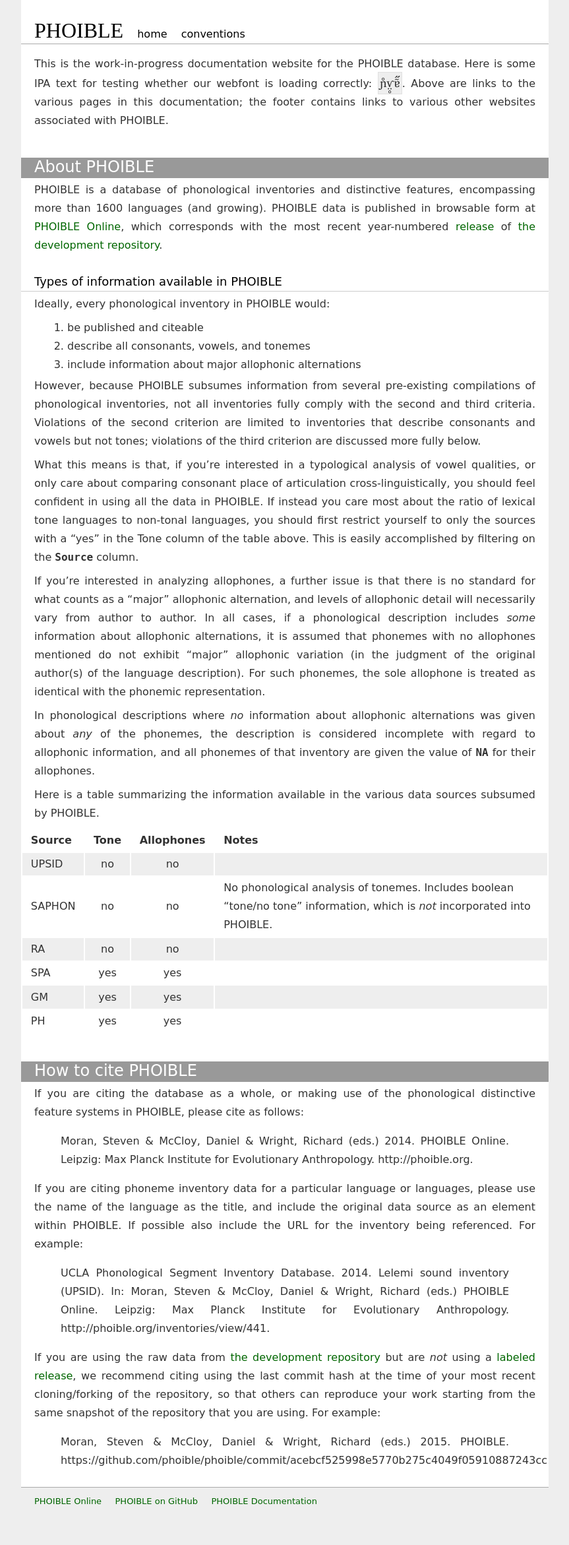
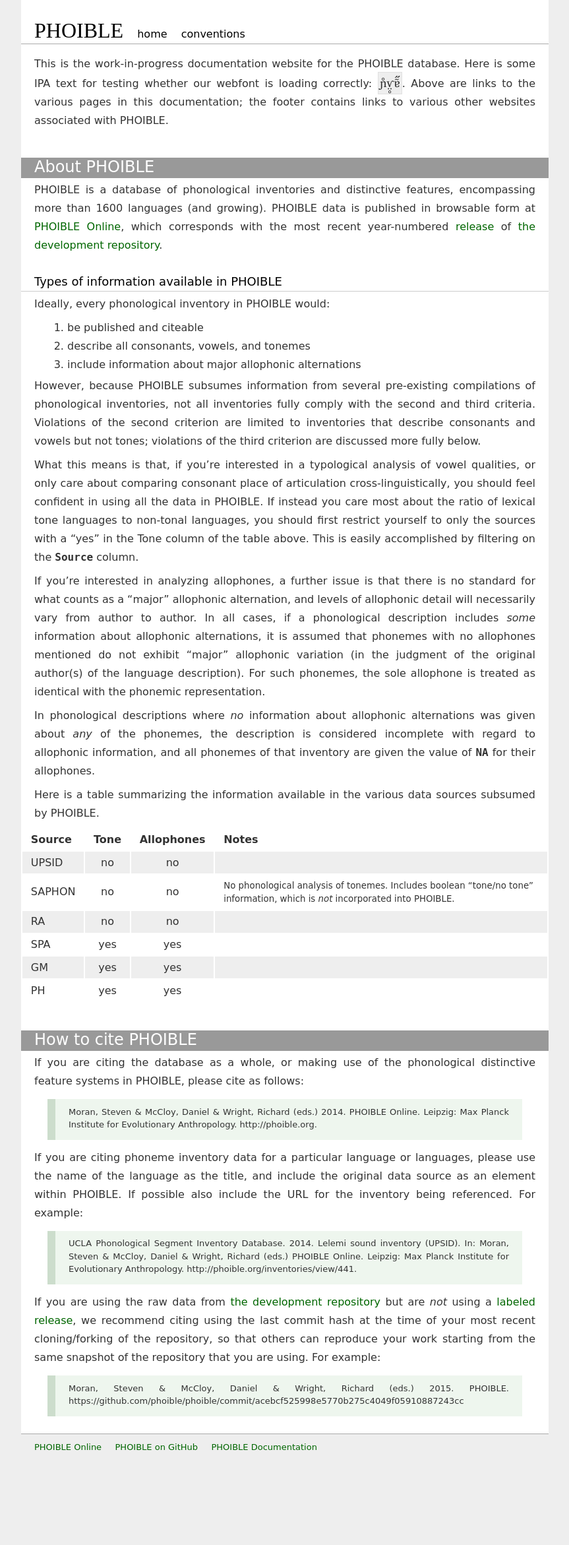
Before and after one commit to phoible/phoible.github.io, a Jekyll site: the page built from index.md, in a window 1280 px wide. Shown: the whole page at 66% size, without its empty margins (208-1071 px from the left). Built offline with Jekyll 4.4.1, drawn with Linux system fonts in a browser that asks for light colours; some web fonts are replaced; Markdown is read by kramdown in place of the engine named in the settings; after the commit the page ends 2260 px from its top, so only the background shows below that.

Commit message:
added blockquote & ol styles; tweaked lower-level headings

```diff
--- a/css/main.css
+++ b/css/main.css
@@ -1,26 +1,20 @@
 /* IPA-friendly proportional serif typeface, used in <code> */
 @font-face { font-family: 'charis';
              src: url('/fonts/CharisSIL-R.woff') format('woff'); }
-@font-face { font-family: 'charis';
-			 font-style: italic;
+@font-face { font-family: 'charis'; font-style: italic;
 			 src: url('/fonts/CharisSIL-I.woff') format('woff'); }
-@font-face { font-family: 'charis';
-             font-weight: bold;
+@font-face { font-family: 'charis'; font-weight: bold;
              src: url('/fonts/CharisSIL-B.woff') format('woff'); }
-@font-face { font-family: 'charis';
-             font-weight: bold;
-             font-style: italic;
+@font-face { font-family: 'charis'; font-weight: bold; font-style: italic;
              src: url('/fonts/CharisSIL-BI.woff') format('woff'); }
 /* IPA-friendly proportional sans-serif typeface */
 @font-face { font-family: 'mplus';
              src: url('/fonts/mplus-1c-regular.woff') format('woff'); }
-@font-face { font-family: 'mplus';
-             font-weight: bold;
+@font-face { font-family: 'mplus'; font-weight: bold;
              src: url('/fonts/mplus-1c-bold.woff') format('woff'); }
 @font-face { font-family: 'mplus-light';
              src: url('/fonts/mplus-1c-light.woff') format('woff'); }
-@font-face { font-family: 'mplus-light';
-			 font-weight: bold;
+@font-face { font-family: 'mplus-light'; font-weight: bold;
              src: url('/fonts/mplus-1c-medium.woff') format('woff'); }
 @font-face { font-family: 'mplus-thin';
              src: url('/fonts/mplus-1c-thin.woff') format('woff'); }
@@ -29,8 +23,7 @@
 /* IPA-friendly monospaced sans-serif typeface */
 @font-face { font-family: 'mplus-mono';
              src: url('/fonts/mplus-1m-light.woff') format('woff'); }
-@font-face { font-family: 'mplus-mono';
-             font-weight: bold;
+@font-face { font-family: 'mplus-mono'; font-weight: bold;
              src: url('/fonts/mplus-1m-medium.woff') format('woff'); }
 /* basics *************************************************************/
 body {
@@ -40,6 +33,14 @@
   font-family: 'mplus', 'DejaVu Sans', 'FreeSans', sans-serif;
   font-size: medium;
   color: #333;
+}
+blockquote {
+  background-color: #eef6ee;
+  border-left: #cdc solid 12px;
+  font-size: small;
+  line-height: 1.5;
+  padding-top: 0.5em;
+  padding-bottom: 0.5em;
 }
 /* site ***************************************************************/
 .site {
@@ -74,7 +75,18 @@
   padding: 0 20px;
 }
 /* lists **************************************************************/
-ol, ul { margin: 0 30px; }
+ol { margin: 0 30px; }
+ul {
+  list-style-type: none;
+  padding: 0 20px;
+}
+ul li { position: relative; }
+ul li:before {
+  position: absolute;
+  left: 0;
+  content: '\25AA';
+  color: #aaa;
+}
 .site .footer ul {
   margin: 0;
   padding: 0 20px;
@@ -82,6 +94,9 @@
 .site .footer ul li {
   display: inline;
   margin-right: 1.25em;
+}
+.site .footer ul li:before {
+  content: '';
 }
 
 /* links **************************************************************/
@@ -103,13 +118,10 @@
 }
 /* headings ***********************************************************/
 h1, h2, h3, h4, h5, h6 {
-  margin: 1.5em 0 0.25em;
   padding: 0 20px;
   font-family: 'mplus-light', 'DejaVu Sans', 'FreeSans', sans-serif;
   font-weight: normal;
-  font-size: large;
   color: #000;
-  border-bottom: #ccc solid thin;
 }
 h1 {
   margin: 1.75em 0 0;
@@ -117,7 +129,16 @@
   font-size: x-large;
   background-color: #999;
   color: #fff;
-  border: none;
+}
+h2 {
+  margin: 1.5em 0 0.25em;
+  font-size: large;
+  border-bottom: #ccc solid thin;
+}
+h3, h4, h5, h6 {
+  margin: 1em 0 -0.25em;
+  font-size: normal;
+  font-weight: bold;
 }
 .site .header h1.title {
   display: inline-block;
@@ -130,7 +151,8 @@
 }
 /* tables *************************************************************/
 table {
-  margin: 0 auto;
+  margin: 0 auto 1.5em;
+  line-height: 1.25;
 }
 th {
   font-weight: bold;
@@ -140,11 +162,15 @@
   background: #eee;
 }
 td, th {
-  padding: 0.2em 0.8em;
+  padding: 0.4em 0.8em;
 }
 td code, th code {
   background-color: inherit;
   border: none;
+}
+td .sm {
+  font-size: smaller;
+  line-height: 1;
 }
 /* custom *************************************************************/
 /* markdown ==double equals== yields the <mark> tag, used here for    */
```
